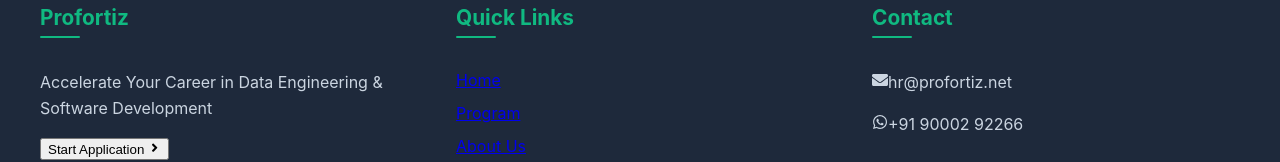
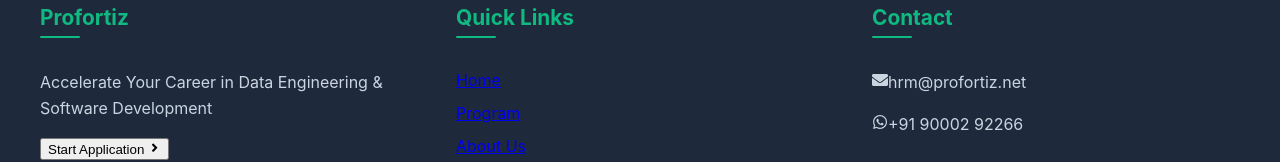
Before and after one commit to chidupudi/profortiz-zip, a React (Create React App) app: page /contact in a window 1280 px wide. Shown: the part 1585-1747 px from the top of the page. Built offline with nearby package versions, Linux system fonts and the light colour scheme.

Commit message:
changes mail in footer

```diff
--- a/src/components/Footer.js
+++ b/src/components/Footer.js
@@ -51,7 +51,7 @@
               <h3>Contact</h3>
               <p>
                 <FaEnvelope className="footer-icon" />
-                <a href="mailto:hr@profortiz.net">hr@profortiz.net</a>
+                <a href="mailto:hrm@profortiz.net">hrm@profortiz.net</a>
               </p>
               <p>
                 <FaWhatsapp className="footer-icon whatsapp" />
```
